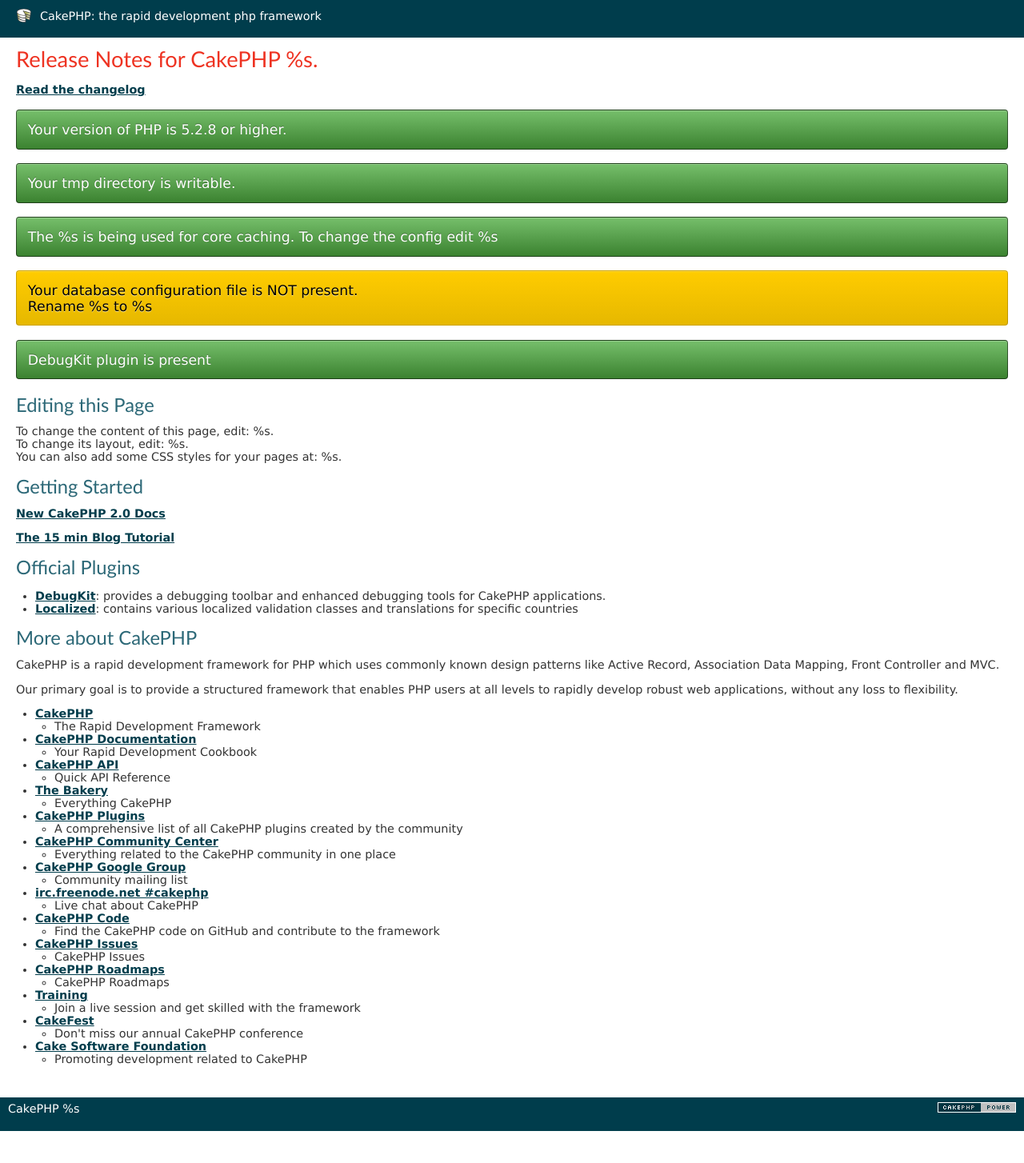
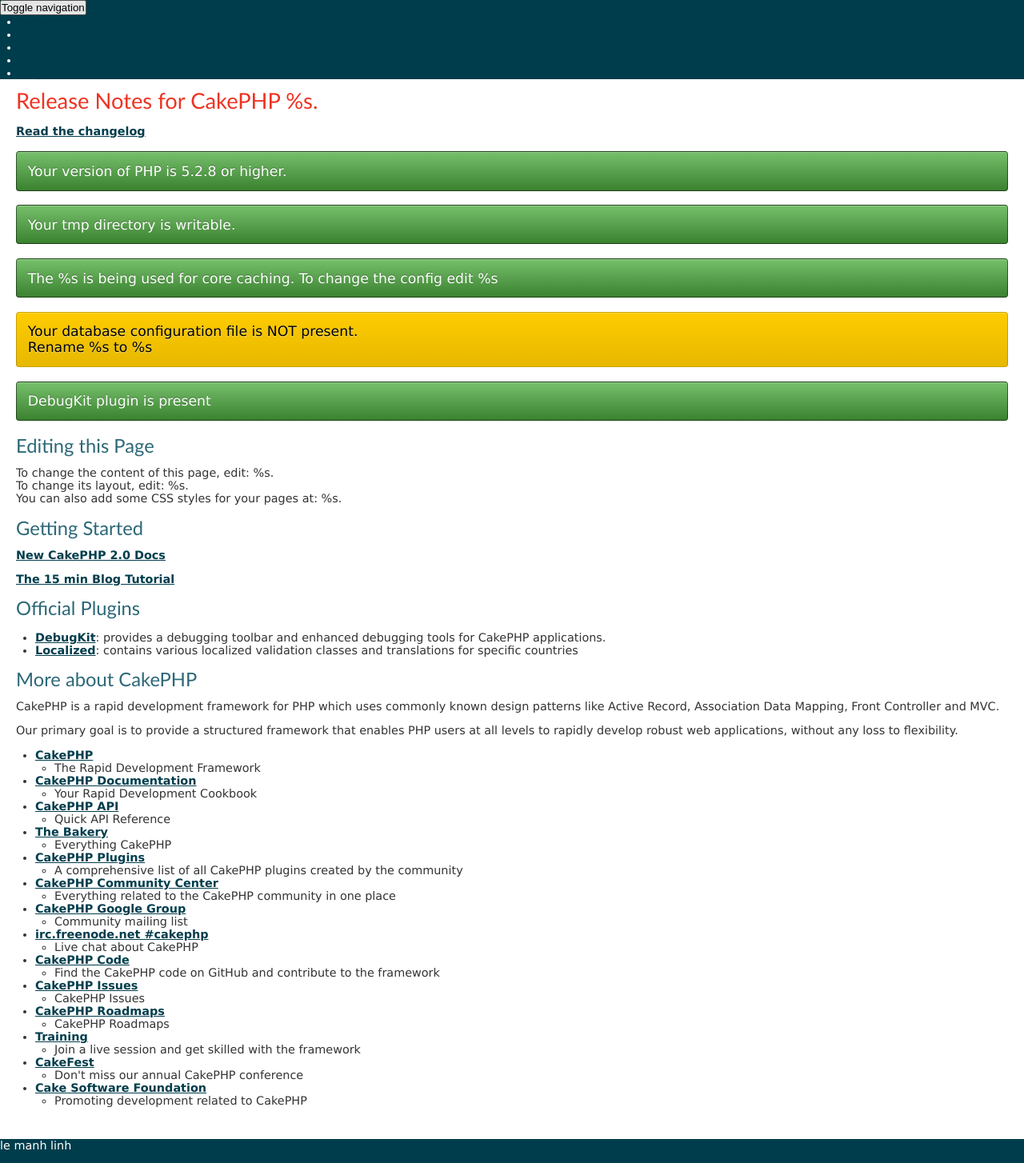
Before and after one commit to manhlinh0506/money.dev-1, a CakePHP app: the page made by app/View/Pages/home.ctp in a window 1280 px wide. Shown: the whole page at 80% size. Before the commit the page ends 1414 px from the top, so only its background shows below. Run offline with PHP 8.4 and a stand-in for CakePHP, Linux system fonts and the light colour scheme; the template is opened without the code that fills it, so the values that code supplies are empty; some libraries are stand-ins or nearby versions.

Commit message:
change footer header

```diff
--- a/app/View/Layouts/default.ctp
+++ b/app/View/Layouts/default.ctp
@@ -37,26 +37,79 @@
 </head>
 <body>
 	<div id="container">
-		<div id="header">
-			<h1><?php echo $this->Html->link($cakeDescription, 'http://cakephp.org'); ?></h1>
-		</div>
+		<nav class="navbar navbar-inverse border-radius">
+                <div class="container-fluid">
+                    <!-- Brand and toggle get grouped for better mobile display -->
+                    <div class="navbar-header">
+                        <button type="button" class="navbar-toggle collapsed" data-toggle="collapse" data-target="#bs-example-navbar-collapse-1">
+                            <span class="sr-only">Toggle navigation</span>
+                            <span class="icon-bar"></span>
+                            <span class="icon-bar"></span>
+                            <span class="icon-bar"></span>
+                        </button>
+                        <a class="navbar-brand" href="#">Money Lover</a>
+                    </div>
+
+                    <!-- Collect the nav links, forms, and other content for toggling -->
+                    <div class="collapse navbar-collapse" id="bs-example-navbar-collapse-1">
+                        <ul class="nav navbar-nav">
+                            <li class="active"><a href="#">Wallets</a></li>
+                            <li><a href="#">Categories</a></li>
+                            <li>
+                                <a href="#">Transactions</a>
+                            </li>
+                        </ul>
+                        <ul class="nav navbar-nav navbar-right">
+                            <li><a href="#">Monthly Report</a></li>
+                            <li class="dropdown">
+                                    <?php
+                                        $username = $this->Session->read('user');
+                                        if($username == null && $username =='') :
+                                    ?>
+                                <a href="#" >Login</a>
+                                    <?php else: ?>
+                            <li class="dropdown">
+                                <a href="#" class="dropdown-toggle" data-toggle="dropdown" role="button" aria-expanded="false"><?php echo $this->Session->read('user'); ?><span class="caret"></span></a>
+                                <ul class="dropdown-menu" role="menu">
+                                    <li><a href="#">Action</a></li>
+                                    <li><a href="#">Another action</a></li>
+                                    <li><a href="#">Something else here</a></li>
+                                    <li class="divider"></li>
+                                    <li><a href="#">Separated link</a></li>
+                                    <li class="divider"></li>
+                                    <li><a href="#">One more separated link</a></li>
+                                </ul>
+                            </li>
+                                    <?php endif;?>
+                            </li>
+                        </ul>
+                    </div><!-- /.navbar-collapse -->
+                </div><!-- /.container-fluid -->
+            </nav>
 		<div id="content">
 
 			<?php echo $this->Session->flash(); ?>
 
 			<?php echo $this->fetch('content'); ?>
 		</div>
-		<div id="footer">
-			<?php echo $this->Html->link(
-					$this->Html->image('cake.power.gif', array('alt' => $cakeDescription, 'border' => '0')),
-					'http://www.cakephp.org/',
-					array('target' => '_blank', 'escape' => false, 'id' => 'cake-powered')
-				);
+            <footer class='footer'>
+                <div class='row'>
+                    <div class='col-md-12 text-center'>
+                        <p>le manh linh</p>
+                    </div>
+                </div>
+            </footer>
+<!--		<div id="footer">
+			<?php // echo $this->Html->link(
+//					$this->Html->image('cake.power.gif', array('alt' => $cakeDescription, 'border' => '0')),
+//					'http://www.cakephp.org/',
+//					array('target' => '_blank', 'escape' => false, 'id' => 'cake-powered')
+//				);
 			?>
 			<p>
-				<?php echo $cakeVersion; ?>
+				<?php // echo $cakeVersion; ?>
 			</p>
-		</div>
+		</div>-->
 	</div>
 	<?php # echo $this->element('sql_dump'); ?>
 </body>
```
